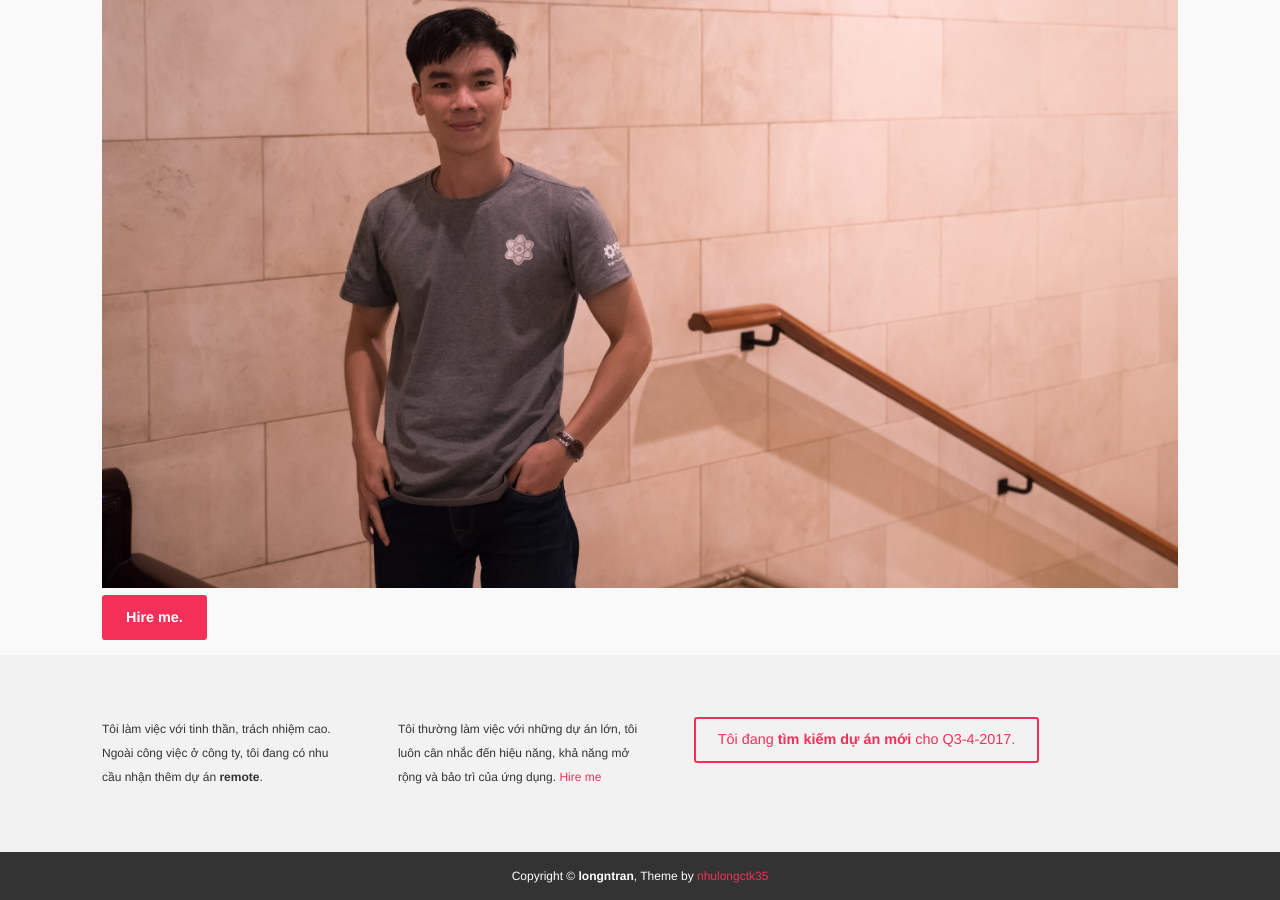
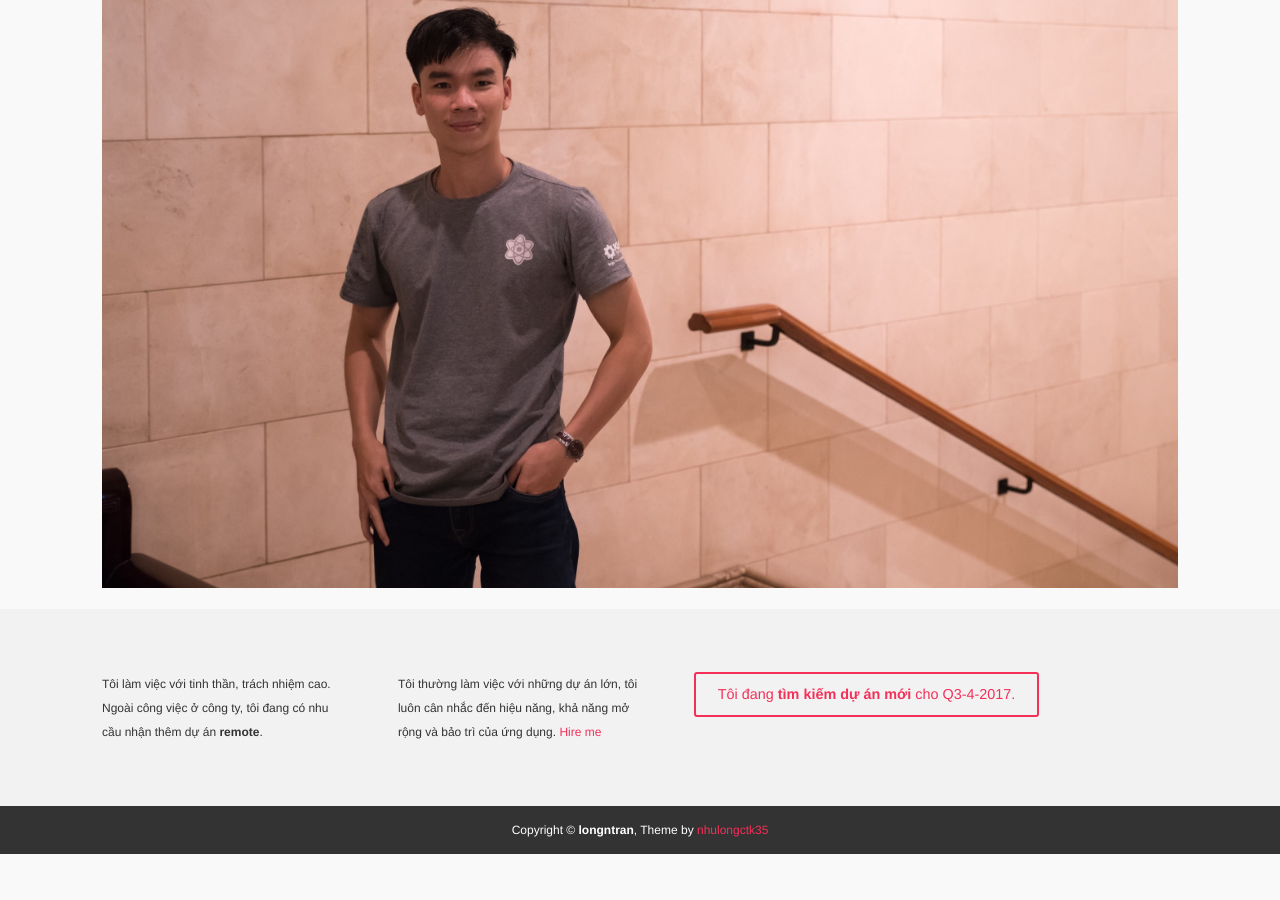
Before and after one commit to nhulongctk35/github.io, a Jekyll site: the page built from about.md, in a window 1280 px wide and 900 px high, scrolled down 730 px. Built offline with Jekyll 4.4.1, drawn with Linux system fonts in a browser that asks for light colours; after the commit the page ends 1584 px from its top, so only the background shows below that.

Commit message:
Delete hire link on about page

```diff
--- a/about.md
+++ b/about.md
@@ -14,5 +14,3 @@ scalable user interfaces. I am [available for work](/services/).
 
 <img src="{{ site.baseurl }}/images/master.jpg" alt="Long Tran Profile" />
 <br />
-<a href="http://csswizardry.com/services/" class="btn"><strong>Hire
-me.</strong></a>
```
